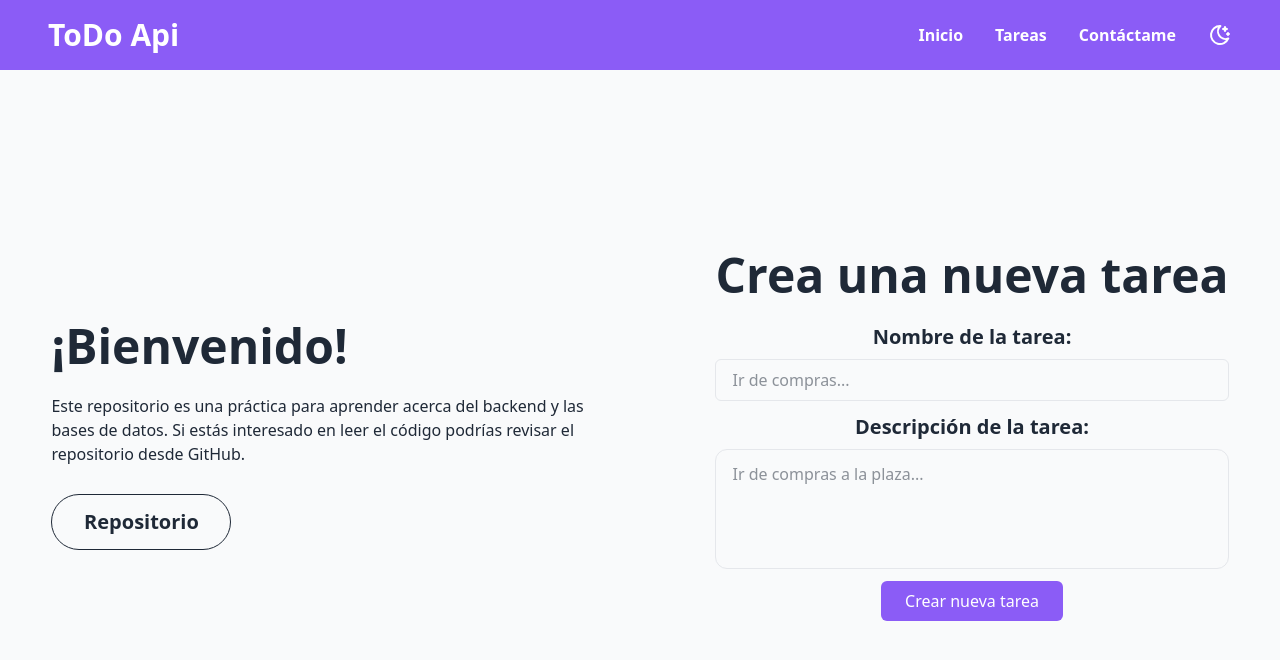
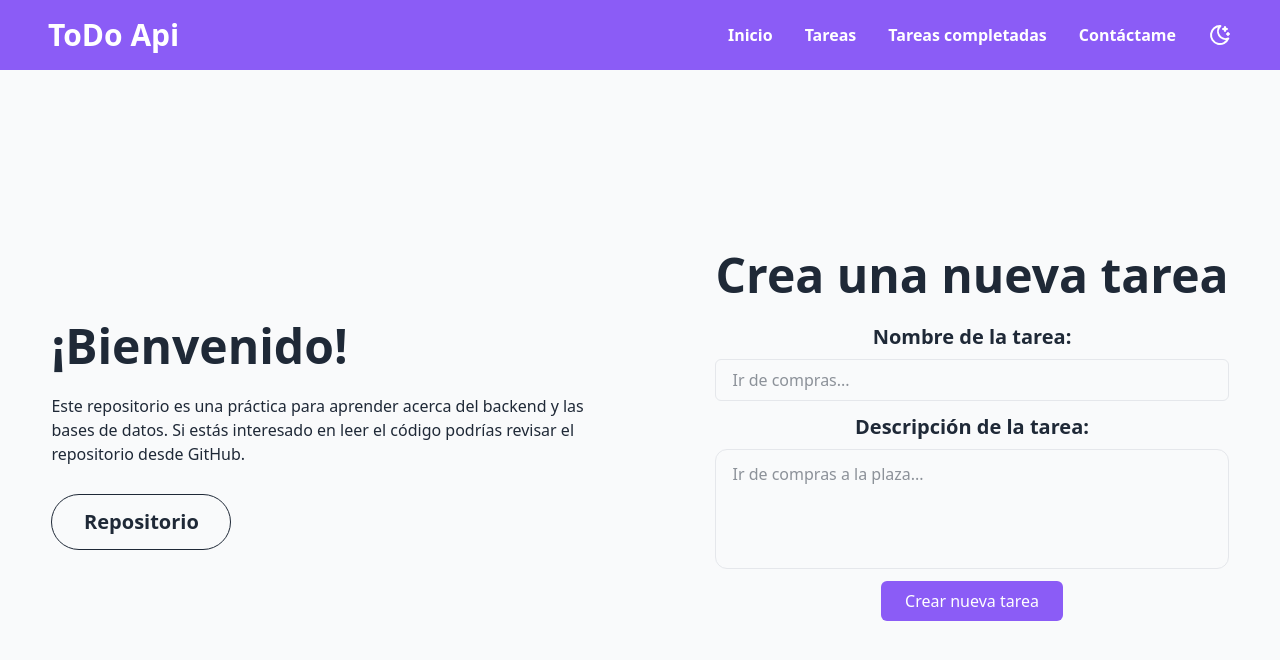
Before and after one commit to JunLovin/todo_api, a React (Vite) app: page / in a window 1280 px wide. Shown: the top 660 px of the page. Built offline with nearby package versions, Linux system fonts and the light colour scheme.

Commit message:
feat: add completed tasks page and improve task query logic
- Added a new route and navigation link for completed tasks
- Enhanced the task query logic to use rowCount for better validation
- Reordered class names for consistency in Header component

```diff
--- a/src/components/Header.tsx
+++ b/src/components/Header.tsx
@@ -15,11 +15,12 @@ function Header() {
                     <h1 className="text-3xl font-bold">ToDo Api</h1>
                 </div>
                 <div className="header-right">
-                    <ul className="flex justify-around items-center gap-8">
+                    <ul className="flex gap-8 justify-around items-center">
                         <Link to="/" className="text-white"><li>Inicio</li></Link>
                         <Link to="/tareas" className="text-white"><li>Tareas</li></Link>
+                        <Link to="/tareascompletadas" className="text-white"><li>Tareas completadas</li></Link>
                         <Link to="/contacto" className="text-white"><li>Contáctame</li></Link>
-                        <li className="darkMode cursor-pointer" onClick={() => {
+                        <li className="cursor-pointer darkMode" onClick={() => {
                             document.body.classList.toggle('dark')
                             toggleDarkMode()
                         }}>
--- a/src/server/utils.ts
+++ b/src/server/utils.ts
@@ -80,9 +80,9 @@ export const obtenerTodasLasTareasCompletadas = async (req, res) => {
 
 export const obtenerTareaCompletadaPorId = async (req, res) => {
     const { id } = req.params
-    const { rows } = await pool.query('SELECT * FROM "completedTasks" WHERE id = $1', [id])
+    const { rows, rowCount } = await pool.query('SELECT * FROM "completedTasks" WHERE id = $1', [id])
 
-    if (rows.length === 0) {
+    if (rowCount !== 1) {
         res.status(404).json({ error: "No se encontró la tarea :(" })
         return
     }
```
Also changed, not shown: src/routes.tsx (+17 -0 lines).
